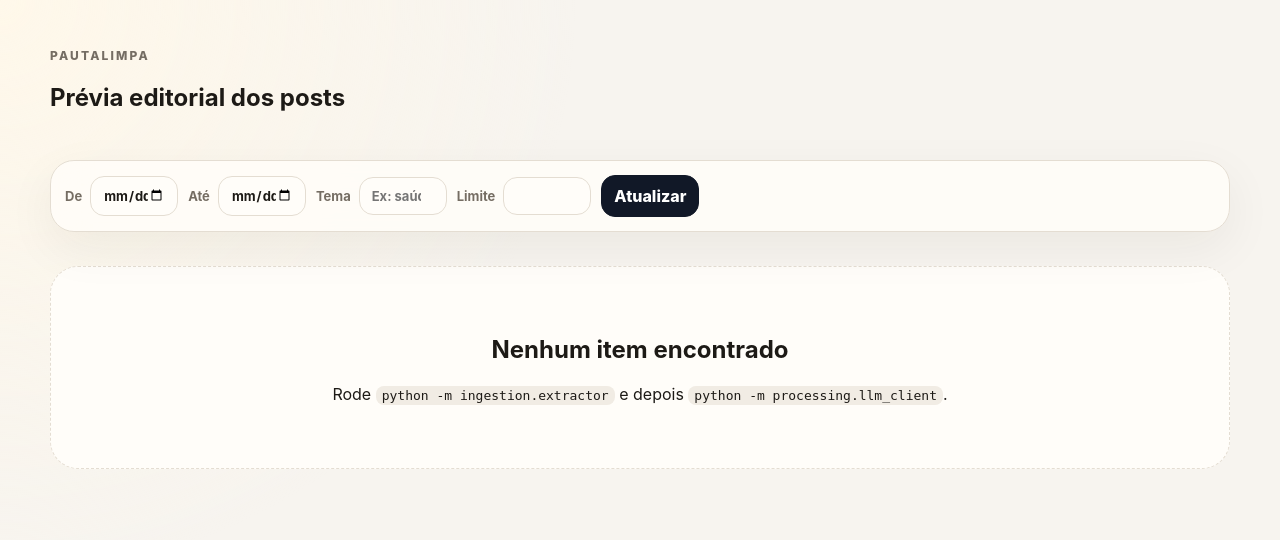
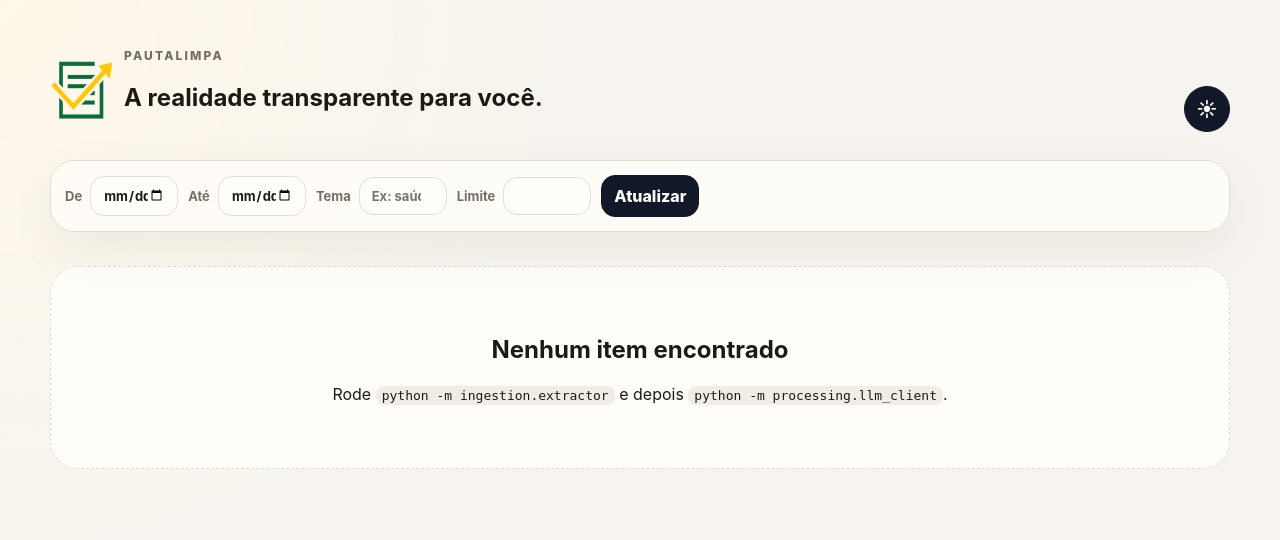
Before and after one commit to EduardoARO/pautaLimpa, a Flask app: template web/templates/index.html in a window 1280 px wide. Shown: the top 540 px of the page. Run offline with Flask 3, Linux system fonts and the light colour scheme; the template is opened without the code that fills it, so the values that code supplies are empty.

Commit message:
Corrigindo logo e dark-mode

```diff
--- a/web/static/styles.css
+++ b/web/static/styles.css
@@ -3,6 +3,11 @@
   --bg: #f7f4ef;
   --surface: #fffdf9;
   --surface-2: #f1ece4;
+  --surface-glass: rgba(255, 253, 249, 0.86);
+  --heading-glass: rgba(255, 253, 249, 0.76);
+  --caption-bg: #151515;
+  --caption-text: #f8f4ee;
+  --button-text: #fffdf9;
   --text: #1d1a16;
   --muted: #756d63;
   --line: #e4ddd2;
@@ -13,15 +18,73 @@
   --shadow: 0 24px 80px rgba(29, 26, 22, 0.08);
 }
 
+:root[data-theme="dark"] {
+  color-scheme: dark;
+  --bg: #0f1115;
+  --surface: #171a21;
+  --surface-2: #222733;
+  --surface-glass: rgba(23, 26, 33, 0.88);
+  --heading-glass: rgba(23, 26, 33, 0.78);
+  --caption-bg: #f4f1ea;
+  --caption-text: #151515;
+  --button-text: #151515;
+  --text: #f4f1ea;
+  --muted: #a9a196;
+  --line: #2d3340;
+  --accent: #f4f1ea;
+  --shadow: 0 24px 80px rgba(0, 0, 0, 0.28);
+}
+
 * {
   box-sizing: border-box;
 }
 
+html,
+body,
+main,
+section,
+article,
+header,
+footer,
+div,
+summary,
+input,
+button,
+select,
+textarea,
+a,
+p,
+h1,
+h2,
+h3,
+span,
+pre {
+  transition:
+    background-color 650ms ease,
+    background 650ms ease,
+    color 650ms ease,
+    border-color 650ms ease,
+    box-shadow 650ms ease;
+}
+
 body {
   margin: 0;
-    background: radial-gradient(circle at top left, #fff8ea 0, transparent 36rem), var(--bg);
+  background:
+    radial-gradient(circle at top left, #fff8ea 0, transparent 36rem), var(--bg);
   color: var(--text);
-    font-family: Inter, ui-sans-serif, system-ui, -apple-system, BlinkMacSystemFont, "Segoe UI", sans-serif;
+  font-family:
+    Inter,
+    ui-sans-serif,
+    system-ui,
+    -apple-system,
+    BlinkMacSystemFont,
+    "Segoe UI",
+    sans-serif;
+}
+
+:root[data-theme="dark"] body {
+  background:
+    radial-gradient(circle at top left, rgba(72, 61, 44, 0.34) 0, transparent 34rem), var(--bg);
 }
 
 .shell {
@@ -36,6 +99,40 @@ body {
   justify-content: space-between;
   gap: 24px;
   margin-bottom: 28px;
+}
+
+.brand {
+  display: flex;
+  align-items: center;
+  gap: 10px;
+}
+
+.logo-slot {
+  display: grid;
+  place-items: center;
+  width: 64px;
+  height: 64px;
+  flex: 0 0 auto;
+  border-radius: 0;
+  background: transparent;
+  box-shadow:transparent;
+}
+
+.logo-slot img {
+  width: 100%;
+  height: 100%;
+  object-fit: fill;
+}
+
+.logo-slot span {
+  display: none;
+  width: 100%;
+  height: 100%;
+  place-items: center;
+  color: var(--text);
+  font-size: 22px;
+  font-weight: 900;
+  letter-spacing: -0.05em;
 }
 
 .eyebrow {
@@ -135,10 +232,46 @@ input {
 
 button {
   background: var(--accent);
-    color: white;
+  color: var(--button-text);
   border-color: var(--accent);
   cursor: pointer;
   font-weight: 800;
+}
+
+.theme-toggle {
+  display: grid;
+  place-items: center;
+  width: 46px;
+  height: 46px;
+  padding: 0;
+  border-radius: 999px;
+  white-space: nowrap;
+}
+
+.theme-icon {
+  grid-area: 1 / 1;
+  font-size: 20px;
+  line-height: 1;
+  transform: rotate(0deg) scale(1);
+  opacity: 1;
+  transition:
+    opacity 420ms ease,
+    transform 650ms ease;
+}
+
+.theme-icon-moon {
+  opacity: 0;
+  transform: rotate(-80deg) scale(0.45);
+}
+
+:root[data-theme="dark"] .theme-icon-sun {
+  opacity: 0;
+  transform: rotate(80deg) scale(0.45);
+}
+
+:root[data-theme="dark"] .theme-icon-moon {
+  opacity: 1;
+  transform: rotate(0deg) scale(1);
 }
 
 .stats span {
--- a/web/templates/index.html
+++ b/web/templates/index.html
@@ -4,16 +4,26 @@
     <meta charset="utf-8">
     <meta name="viewport" content="width=device-width, initial-scale=1">
     <meta http-equiv="refresh" content="60">
-    <title>PautaLimpa Preview</title>
+    <title>PautaLimpa</title>
     <link rel="stylesheet" href="{{ url_for('static', filename='styles.css') }}">
 </head>
 <body>
     <main class="shell">
         <header class="hero">
-            <div>
-                <p class="eyebrow">PautaLimpa</p>
-                <h2>Prévia editorial dos posts</h2>
+            <div class="brand">
+                <div class="logo-slot">
+                    <img src="{{ url_for('static', filename='logo.png') }}" alt="PautaLimpa" onerror="this.style.display='none'; this.nextElementSibling.style.display='grid';">
+                    <span>PL</span>
+                </div>
+                <div>
+                    <p class="eyebrow">PautaLimpa</p>
+                    <h2>A realidade transparente para você.</h2>
+                </div>
             </div>
+            <button type="button" class="theme-toggle" aria-label="Alternar tema" data-theme-toggle>
+                <span class="theme-icon theme-icon-sun">☀</span>
+                <span class="theme-icon theme-icon-moon">☾</span>
+            </button>
         </header>
 
         <section class="toolbar">
@@ -46,11 +56,11 @@
         {% endif %}
 
         {% for date_label, items in groups.items() %}
-            <section class="date-group">
-                <div class="date-heading">
+            <details class="date-group" open>
+                <summary class="date-heading">
                     <h2>{{ date_label }}</h2>
                     <span>{{ items|length }} item(ns)</span>
-                </div>
+                </summary>
 
                 <div class="grid">
                     {% for item in items %}
@@ -62,11 +72,6 @@
                                 </div>
                             </div>
 
-                            <div class="meta-row">
-                                <span>{{ item.title }}</span>
-                                <span>Apresentado em {{ item.data_apresentacao }}</span>
-                            </div>
-
                             <div class="columns">
                                 <section class="panel source">
                                     <p class="panel-label">Ementa original</p>
@@ -75,9 +80,6 @@
                                 <section class="panel caption">
                                     <p class="panel-label">Texto editorial</p>
                                     <pre>{{ item.caption }}</pre>
-                                    <div class="caption-footer">
-                                        <span>{{ item.caption_chars }} / 2.200 caracteres</span>
-                                    </div>
                                 </section>
                             </div>
 
@@ -93,8 +95,21 @@
                         </article>
                     {% endfor %}
                 </div>
-            </section>
+            </details>
         {% endfor %}
     </main>
+    <script>
+        const themeToggle = document.querySelector("[data-theme-toggle]");
+        const savedTheme = localStorage.getItem("pautalimpa-theme");
+        const prefersDark = window.matchMedia("(prefers-color-scheme: dark)").matches;
+        const initialTheme = savedTheme || (prefersDark ? "dark" : "light");
+
+        document.documentElement.dataset.theme = initialTheme;
+        themeToggle.addEventListener("click", () => {
+            const nextTheme = document.documentElement.dataset.theme === "dark" ? "light" : "dark";
+            document.documentElement.dataset.theme = nextTheme;
+            localStorage.setItem("pautalimpa-theme", nextTheme);
+        });
+    </script>
 </body>
 </html>
```
Also changed, not shown: other parts of web/static/styles.css (+30 -5 lines), web/static/logo.png (added). Lines whose indentation alone changed are shown as unchanged.
